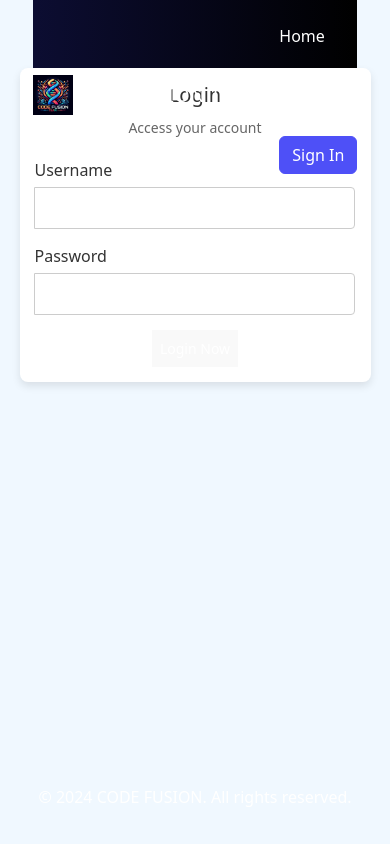
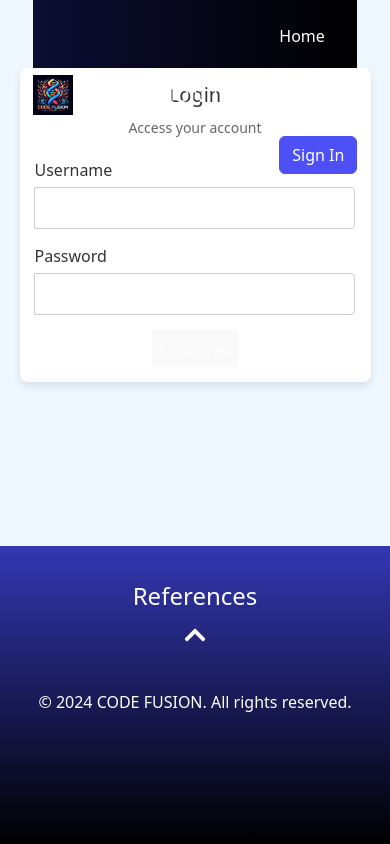
Before and after one commit to festusasiyanbi/taskr, a React (Vite) app in the folder frontend/: page /login in a window 390 px wide. Built offline with nearby package versions, Linux system fonts and the light colour scheme.

Commit message:
add a reference page in the footer also import a react icon for it to make it responsive.

```diff
--- a/frontend/src/components/Footer.jsx
+++ b/frontend/src/components/Footer.jsx
@@ -1,13 +1,88 @@
-import React from "react";
-import "../styles/footer.css";
+import React, { useState } from "react";
+import { Nav } from "react-bootstrap";
+import "../styles/Footer.css";
 import "../styles/global.css";
+import { FaChevronUp, FaChevronDown } from "react-icons/fa";
 
 const Footer = () => {
+  const [expanded, setExpanded] = useState(false);
+
+  const creators = [
+    {
+      name: "Festus ....",
+      email: "Email",
+      contact: "+.. .... ...",
+    },
+    {
+      name: "Ayo .....",
+      email: "Email",
+      contact: "+.....",
+    },
+    {
+      name: "Kevine AWUDI",
+      email: "wudkevin@icloud.com",
+      contact: "+437 238 1150",
+    },
+    {
+      name: "Jennifer Jude .....",
+      email: "Email",
+      contact: "+....",
+    },
+    {
+      name: "Gessia Conrado",
+      email: "Email",
+      contact: "+....",
+    },
+  ];
+
+  const toggleExpand = () => {
+    setExpanded(!expanded);
+  };
+
   return (
-    <footer className="footer text-white py-0">
-      <p className="text-center mb-0">
-        © 2024 CODE FUSION. All rights reserved.
-      </p>
+    <footer className="footer text-white py-4">
+      <div className="container-fluid">
+        <div className="row text-center">
+          <div className="col-12 mb-3">
+            <button onClick={toggleExpand} className="expand-btn">
+              <div>References</div>
+              <div>{expanded ? <FaChevronDown /> : <FaChevronUp />}</div>
+            </button>
+          </div>
+        </div>
+        {expanded && (
+          <>
+            <div className="row justify-content-center text-center">
+              {creators.map((creator, index) => (
+                <div key={index} className="col-md-2 mb-3 creator-info">
+                  <h5>{creator.name}</h5>
+                  <p className="mb-1">Email: <a href={`mailto:${creator.email}`} className="text-white">{creator.email}</a></p>
+                  <p>Contact: {creator.contact}</p>
+                </div>
+              ))}
+            </div>
+            <div className="row justify-content-center text-center">
+              <Nav className="d-flex justify-content-center w-100">
+                <Nav.Link href="#home" className="px-3 text-white">
+                  Home
+                </Nav.Link>
+                <Nav.Link href="#about" className="px-3 text-white">
+                  About
+                </Nav.Link>
+                <Nav.Link href="#contact" className="px-3 text-white">
+                  Contact
+                </Nav.Link>
+
+              </Nav>
+            </div>
+          </>
+        )}
+        <div className="row text-center mt-3">
+          <div className="col-12">
+            <p className="mb-0">© 2024 CODE FUSION. All rights reserved.</p>
+          </div>
+        </div>
+      </div>
     </footer>
   );
 };
--- a/frontend/src/styles/Footer.css
+++ b/frontend/src/styles/Footer.css
@@ -1,3 +1,53 @@
 .footer {
-  height: 7%;
+  height: 50%;
+  padding: 40px 0;
 }
+
+
+.footer {
+  background: linear-gradient(to bottom, rgb(51, 55, 178), black);
+  padding: 40px 0; /* Increased padding */
+  position: relative;
+  width: 100%;
+  bottom: 0;
+
+}
+
+.footer h5 {
+  margin-bottom: 10px;
+  font-weight: bold;
+}
+
+.footer p {
+  margin-bottom: 5px;
+}
+
+.footer a {
+  color: #ffffff;
+  text-decoration: none;
+}
+
+.footer a:hover {
+  text-decoration: underline;
+}
+
+.expand-btn {
+  background: none;
+  border: none;
+  color: white;
+  font-size: 24px;
+  cursor: pointer;
+}
+
+.expand-btn:focus {
+  outline: none;
+}
+
+.scrollable {
+  max-height: 200px;
+  overflow-y: auto;
+}
+
+.creator-info {
+  margin-bottom: 20px;
+}
```
